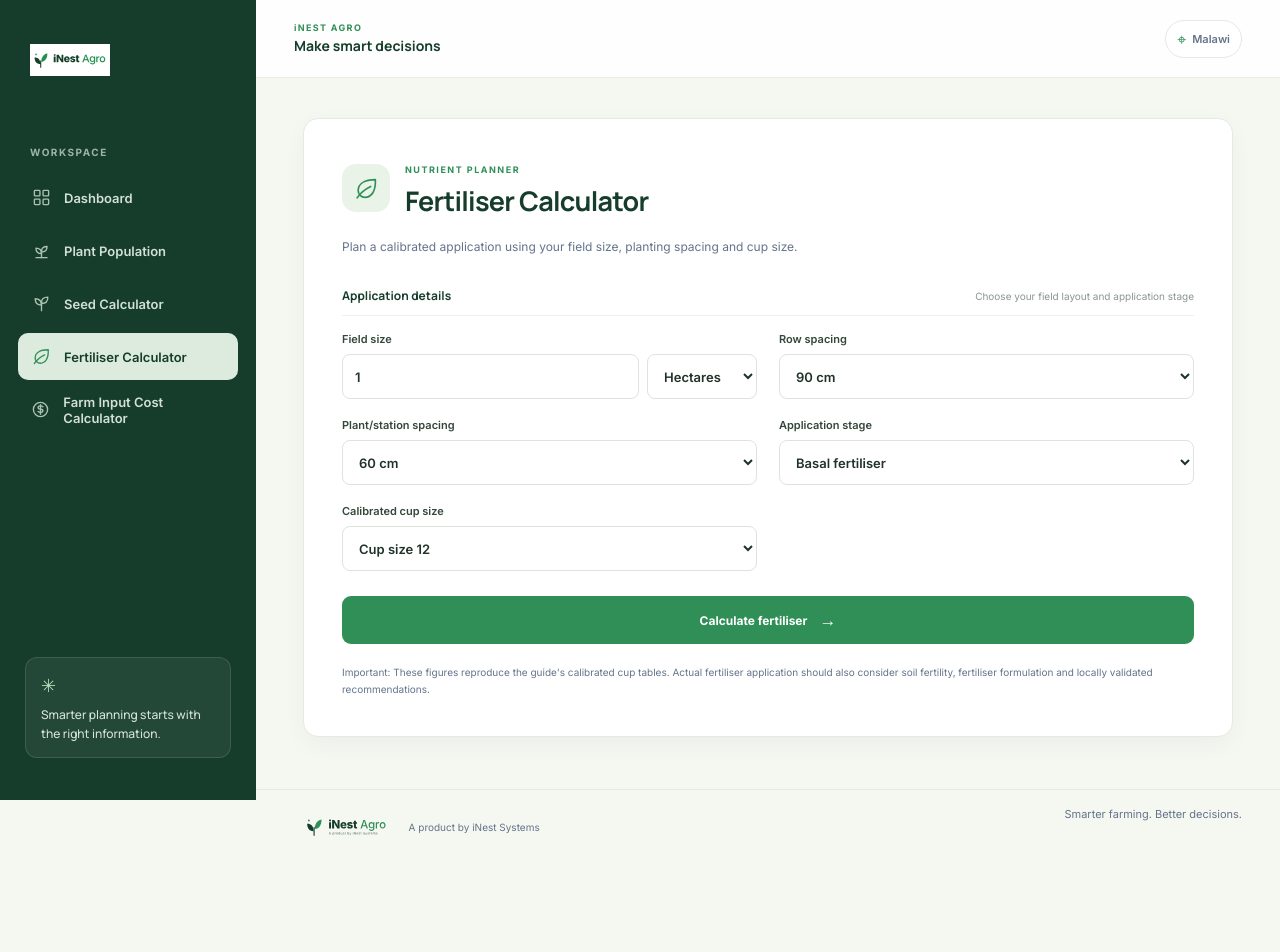
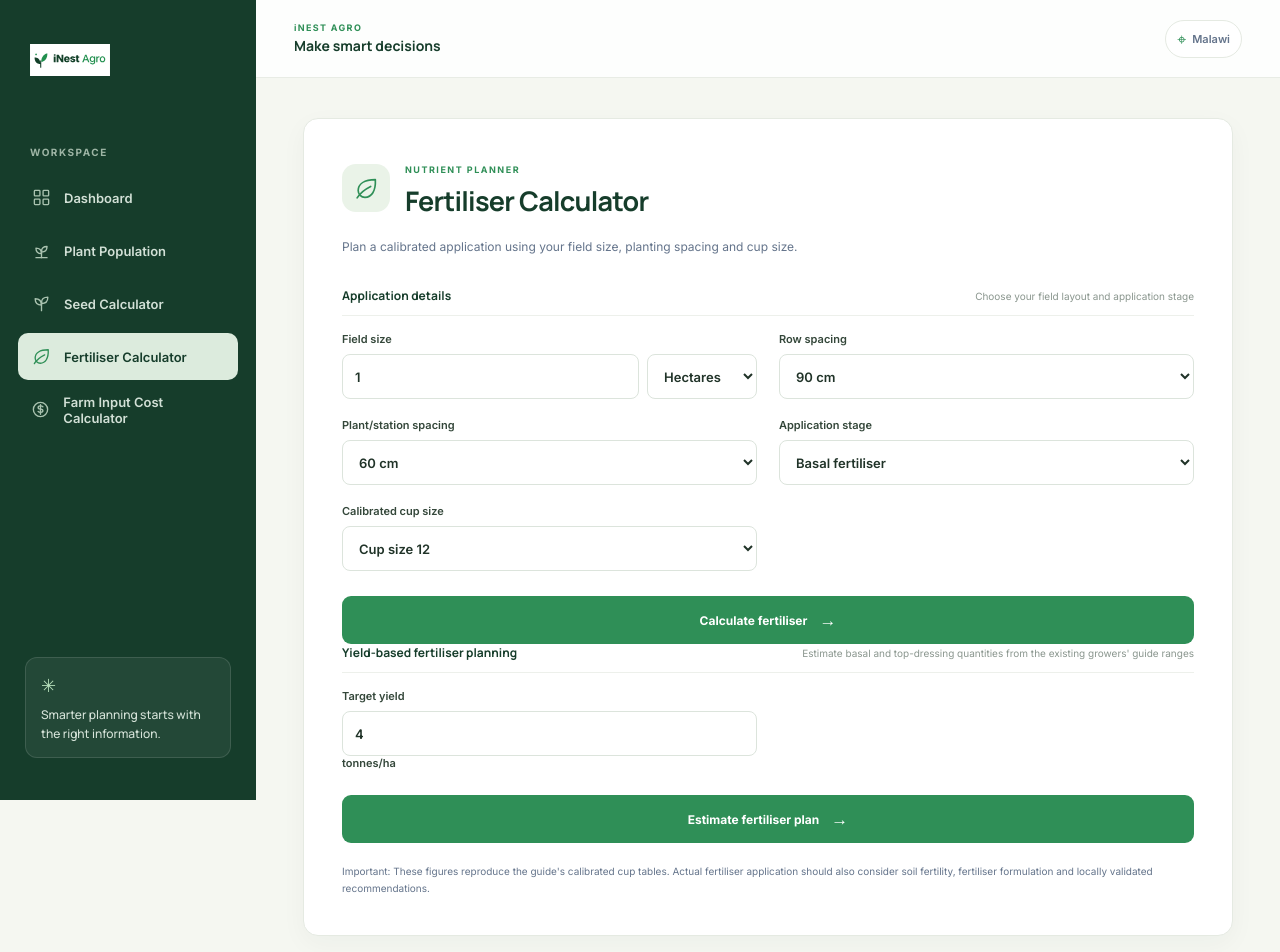
Before and after one commit to wmlauzi/Maizeplan, a React (Vite) app: page /fertiliser-calculator in a window 1280 px wide. Shown: the top 952 px of the page. Before the commit the page ends 864 px from the top, so only its background shows below. Built offline with nearby package versions, Linux system fonts and the light colour scheme.

Commit message:
Add yield-based fertiliser planning estimates

```diff
--- a/src/components/FertiliserCalculator.jsx
+++ b/src/components/FertiliserCalculator.jsx
@@ -1,6 +1,7 @@
 import { useState } from "react";
 import {
   calculateCupFertiliserRequirement,
+  getFertiliserRecommendation,
   FERTILISER_CUP_SIZES,
   acresToHectares
 } from "../src/utils/maizeCalculations";
@@ -16,7 +17,42 @@ export default function FertiliserCalculator() {
   const [applicationType, setApplicationType] = useState("basal");
   const [cupSize, setCupSize] = useState("12");
   const [result, setResult] = useState(null);
+  const [targetYield, setTargetYield] = useState("4");
+  const [recommendation, setRecommendation] = useState(null);
+  const [recommendationError, setRecommendationError] = useState("");
   const [error, setError] = useState("");
+
+  function handleRecommendation(event) {
+    event.preventDefault();
+    setRecommendationError("");
+    setRecommendation(null);
+
+    try {
+      const fieldAreaHa = areaUnit === "acres"
+        ? acresToHectares(Number(area))
+        : Number(area);
+      const guide = getFertiliserRecommendation(Number(targetYield));
+      const toFieldRange = (range) => ({
+        minKg: Number((range.min * fieldAreaHa).toFixed(2)),
+        maxKg: Number((range.max * fieldAreaHa).toFixed(2)),
+        minBags: Number(((range.min * fieldAreaHa) / 50).toFixed(2)),
+        maxBags: Number(((range.max * fieldAreaHa) / 50).toFixed(2)),
+        minWholeBags: Math.ceil((range.min * fieldAreaHa) / 50),
+        maxWholeBags: Math.ceil((range.max * fieldAreaHa) / 50),
+      });
+
+      setRecommendation({
+        fieldAreaHa,
+        yieldTarget: Number(targetYield),
+        basal: toFieldRange(guide.basalKgPerHa),
+        topDressing: toFieldRange(guide.topDressingKgPerHa),
+        source: guide.source,
+        note: guide.note,
+      });
+    } catch (err) {
+      setRecommendationError(err.message);
+    }
+  }
 
   function handleCalculate(event) {
     event.preventDefault();
@@ -207,6 +243,64 @@ export default function FertiliserCalculator() {
         </div>
       )}
 
+      <section className="fertiliser-guide-planner" aria-labelledby="fertiliser-guide-title">
+        <div className="form-section-heading">
+          <strong id="fertiliser-guide-title">Yield-based fertiliser planning</strong>
+          <span>Estimate basal and top-dressing quantities from the existing growers' guide ranges</span>
+        </div>
+
+        <form onSubmit={handleRecommendation}>
+          <div className="calculator-grid">
+            <label>
+              Target yield
+              <div className="input-with-unit">
+                <input
+                  type="number"
+                  min="0.1"
+                  step="0.1"
+                  value={targetYield}
+                  onChange={(event) => setTargetYield(event.target.value)}
+                  required
+                />
+                <span>tonnes/ha</span>
+              </div>
+            </label>
+          </div>
+          <button type="submit" className="calculate-button">
+            Estimate fertiliser plan <span aria-hidden="true">→</span>
+          </button>
+        </form>
+
+        {recommendationError && (
+          <p className="calculator-error" role="alert">{recommendationError}</p>
+        )}
+
+        {recommendation && (
+          <div className="calculation-result" aria-live="polite">
+            <div className="result-heading">
+              <span className="result-kicker">FIELD REQUIREMENT RANGE</span>
+              <h3>{recommendation.fieldAreaHa.toFixed(2)} ha · {recommendation.yieldTarget} t/ha target</h3>
+            </div>
+            <div className="guide-range-grid">
+              <div className="guide-range-card">
+                <span>Basal fertiliser</span>
+                <strong>{recommendation.basal.minKg}–{recommendation.basal.maxKg} kg</strong>
+                <small>{recommendation.basal.minBags}–{recommendation.basal.maxBags} × 50 kg bags</small>
+                <small>Buy {recommendation.basal.minWholeBags}–{recommendation.basal.maxWholeBags} full bags</small>
+              </div>
+              <div className="guide-range-card">
+                <span>Top dressing</span>
+                <strong>{recommendation.topDressing.minKg}–{recommendation.topDressing.maxKg} kg</strong>
+                <small>{recommendation.topDressing.minBags}–{recommendation.topDressing.maxBags} × 50 kg bags</small>
+                <small>Buy {recommendation.topDressing.minWholeBags}–{recommendation.topDressing.maxWholeBags} full bags</small>
+              </div>
+            </div>
+            <p>{recommendation.note}</p>
+            <p className="guide-source">Reference label: {recommendation.source}. Confirm the rate and fertiliser formulation with a local extension officer or soil-test recommendation before purchasing.</p>
+          </div>
+        )}
+      </section>
+
       <p className="calculator-disclaimer">
         Important: These figures reproduce the guide's
         calibrated cup tables. Actual fertiliser application
```
